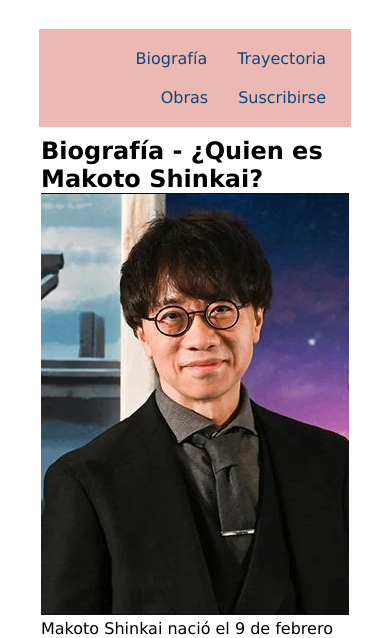
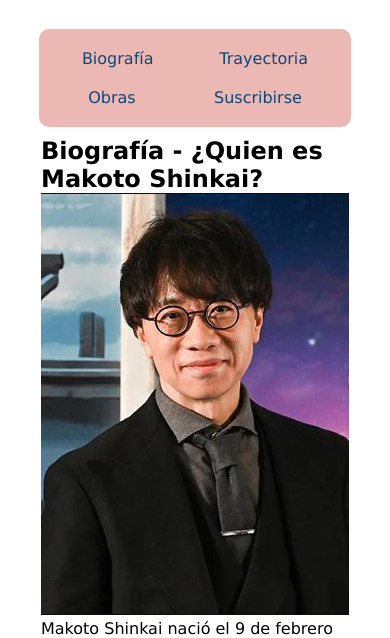
Before and after one commit to NathEspinel/DesafioPersonalWebAM, a plain HTML site: page index.html in a window 390 px wide. Shown: the part 187-825 px from the top of the page. Drawn offline with Linux system fonts and the light colour scheme.

Commit message:
nav's css and responsive

```diff
--- a/index.html
+++ b/index.html
@@ -21,7 +21,7 @@
     </nav>
 
 
-    <main id="main">
+    <main>
         <h2>Biografía - ¿Quien es Makoto Shinkai?</h2>
         <article class="sinopsis">
           <img
@@ -185,8 +185,8 @@
 
       <ul>
         <li>Kelly Nathalia Garcia Espinel</li>
-        <li>Correo: <a href="Correo"> pepito@gmail.com </a></li>
-        <li>Telefono: <a href="Celular">3212546822</a></li>
+        <!--<li>Correo: <a href="Correo"> pepito@gmail.com </a></li>
+        <li>Telefono: <a href="Celular">3212546822</a></li>-->
       </ul>
     </footer>
   </body>
--- a/styles/nav.css
+++ b/styles/nav.css
@@ -1,13 +1,15 @@
 nav{
 
   padding: 10px;
+  width: 100%;
   display: flex;
   flex-flow: row wrap;
-  justify-content: flex-end;
+  justify-content: space-around;
   background-color: rgb(235, 184, 179);
+  border-radius: 10px;
 }
 
-a{
+a {
   text-decoration: none;
   color:rgb(14, 71, 121);
   margin-left: 5px;
@@ -15,4 +17,18 @@ a{
   row-gap: 3rem;
   padding: 10px;
   text-align: center;
+  cursor: pointer;
+  border-radius: 5px;
+
 }
+
+a:link,
+a:visited,
+a:focus {
+  background: rgb(235, 184, 179);
+}
+
+a:hover {
+  background: rgb(198, 142, 137);
+  color: blanchedalmond;
+}
```
